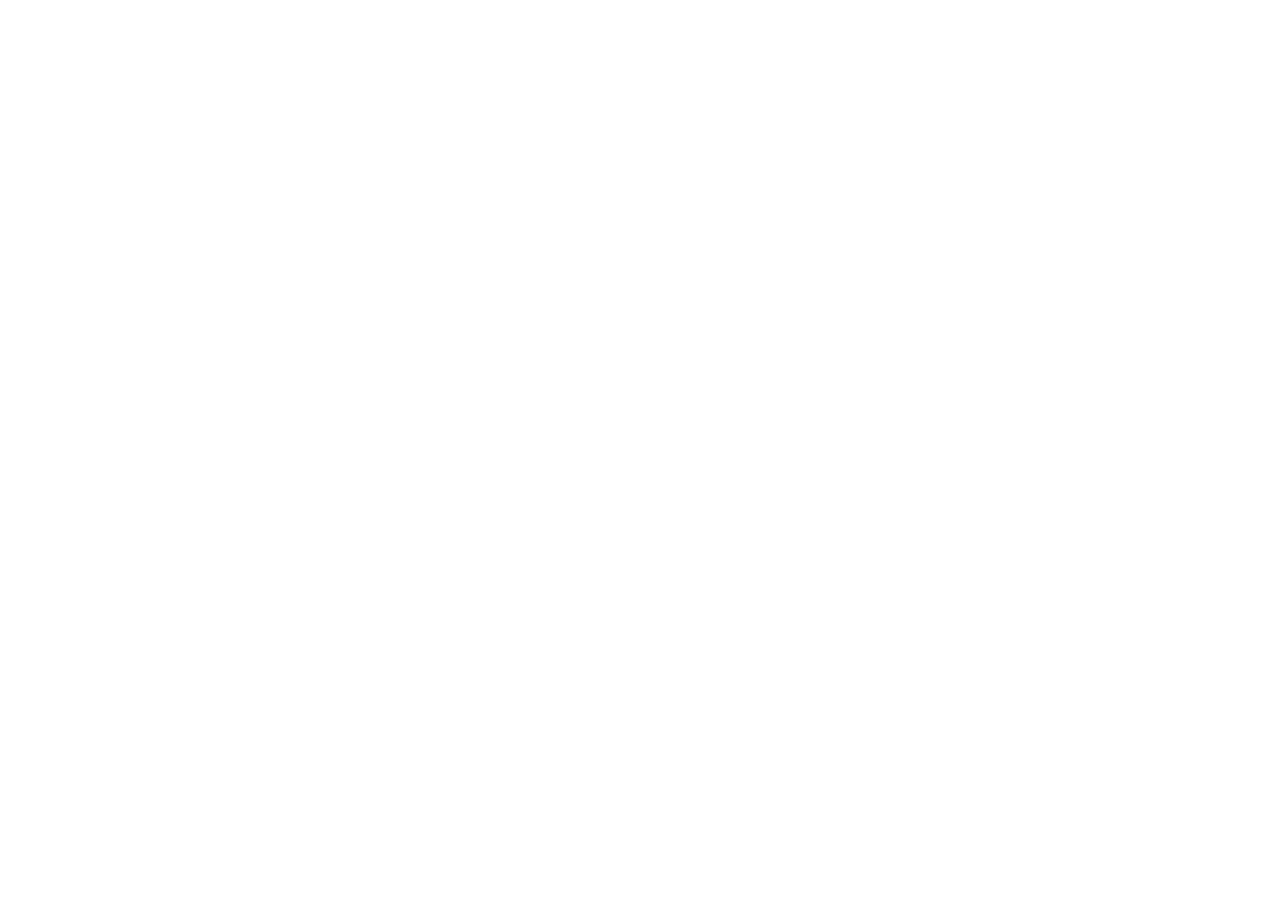
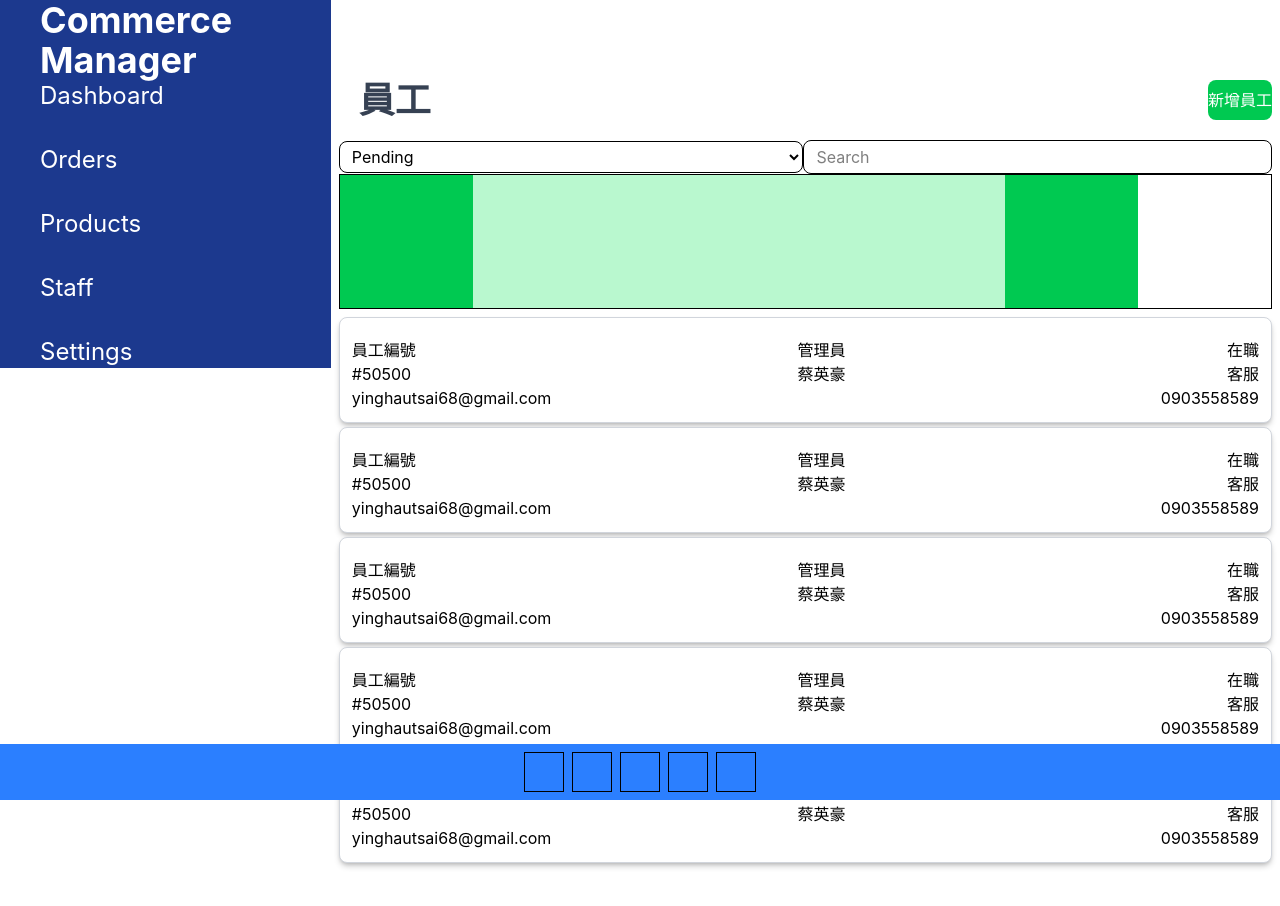
Before and after one commit to yinghautsai68/CommerceManager, a React app in the folder frontend/: page /workers in a window 1280 px wide. Before the commit this address had no page. Shown: the top 906 px of the page. Before the commit the page ends 800 px from the top, so only its background shows below. Built offline with nearby package versions, Linux system fonts and the light colour scheme; the HTML template or start-up script is replaced by a standard one.

Commit message:
feat: create OrderDetails and Workers Page

```diff
--- a/frontend/src/App.tsx
+++ b/frontend/src/App.tsx
@@ -7,6 +7,8 @@
 import Products from './pages/Products'
 import ProductDetails from './pages/ProductDetails'
 import Orders from './pages/Orders'
+import OrderDetails from './pages/OrderDetails'
+import Workers from './pages/Workers'
 
 const App = () => {
   return (
@@ -18,6 +20,8 @@
       <Route path='/products' element={<DashboardLayout><Products /></DashboardLayout>} />
       <Route path='/products/:id' element={<DashboardLayout><ProductDetails></ProductDetails></DashboardLayout>} />
       <Route path='/orders' element={<DashboardLayout><Orders /></DashboardLayout>} />
+      <Route path='/orders/:id' element={<DashboardLayout><OrderDetails /></DashboardLayout>} />
+      <Route path='/workers' element={<DashboardLayout><Workers /></DashboardLayout>} />
     </Routes >
   )
 }
--- a/frontend/src/Components/Card.tsx
+++ b/frontend/src/Components/Card.tsx
@@ -6,7 +6,7 @@
 }
 export const Card = ({ children, className }: CardProps) => {
     return (
-        <div className={`${className} w-full px-3 py-3 border border-gray-300  bg-white shadow-md/20 rounded-lg`}>
+        <div className={`${className} w-full px-2 py-3 border border-gray-300  bg-white shadow-md/20 rounded-lg`}>
             {children}
         </div>
     )
--- /dev/null
+++ b/frontend/src/Components/Details.tsx
@@ -0,0 +1,12 @@
+import React from 'react'
+
+const Details = () => {
+    return (
+        <div className='grid grid-cols-[1.5fr_2fr] py-2 border-b border-gray-300'>
+            <span>收件資訊</span>
+            <span className=''>2026/03/03 15:30</span>
+        </div>
+    )
+}
+
+export default Details
--- /dev/null
+++ b/frontend/src/Components/Filter.tsx
@@ -0,0 +1,26 @@
+import React from 'react'
+
+const Filter = () => {
+    return (
+        <div className='flex flex-col'>
+            <div className='flex flex-row justify-between items-center'>
+                <select className='flex-1 pl-2 py-1 border rounded-lg'>
+                    <option value="Pending" selected>Pending</option>
+                    <option value="Pending" disabled>Pending</option>
+                </select>
+                <input type="text" placeholder='Search' className='flex-1 pl-3 py-1 border rounded-lg' />
+            </div>
+            <div className='grid grid-cols-7 w-full border'>
+                <div className=' aspect-square bg-green-500'></div>
+                <div className=' aspect-square bg-green-200'></div>
+                <div className=' aspect-square bg-green-200'></div>
+                <div className='aspect-square bg-green-200'></div>
+                <div className=' aspect-square bg-green-200'></div>
+                <div className=' aspect-square bg-green-500'></div>
+            </div>
+        </div>
+
+    )
+}
+
+export default Filter
--- /dev/null
+++ b/frontend/src/Components/OrdersProductCard.tsx
@@ -0,0 +1,24 @@
+import React from 'react'
+
+import Sony from '../assets/sony_wh1000xm4.jpg'
+const OrdersProductCard = () => {
+    return (
+        <div className='flex flex-row items-center justify-between gap-2 py-1 border-b border-gray-300 '>
+            <img src={Sony} alt="" className='w-[20%] aspect-square border border-gray-300 rounded-lg' />
+            <div className=' flex flex-col gap-1 w-[75%] h-full  '>
+                <div className='flex flex-col'>
+                    <span className="translate-y-1 w-[100%] text-md font-medium truncate ">
+                        Hypersonic Headphones Wireless Pro
+                    </span>
+                    <div className=' flex flex-row justify-between items-center'>
+                        <span className='text-sm text-gray-500'>#50050</span>
+                        <span className='text-sm'>NT$ 1500 x1</span>
+                    </div>
+                </div>
+                <span className='block w-full text-right text-sm' >NT$ 1500</span>
+            </div>
+        </div>
+    )
+}
+
+export default OrdersProductCard
--- a/frontend/src/Components/Typography.tsx
+++ b/frontend/src/Components/Typography.tsx
@@ -15,5 +15,5 @@
 }
 
 export const SubTitle = ({ className, children }: TitleProps) => {
-    return <h1 className={`${className} text-xl `}> {children}</h1>
+    return <h1 className={`${className} text-lg `}> {children}</h1>
 }
--- /dev/null
+++ b/frontend/src/Components/WorkerCard.tsx
@@ -0,0 +1,29 @@
+import React from 'react'
+import { Card } from './Card'
+
+const WorkerCard = () => {
+    return (
+        <Card className='px-3 pt-5'>
+            <div className='flex flex-row justify-between items-end'>
+                <div className='flex flex-col'>
+                    <span>員工編號</span>
+                    <span>#50500</span>
+                </div>
+                <div className='flex flex-col'>
+                    <span>管理員</span>
+                    <span>蔡英豪</span>
+                </div>
+                <div className='flex flex-col'>
+                    <span>在職</span>
+                    <span>客服</span>
+                </div>
+            </div>
+            <div className='flex flex-row justify-between items-center'>
+                <span>yinghautsai68@gmail.com</span>
+                <span>0903558589</span>
+            </div>
+        </Card>
+    )
+}
+
+export default WorkerCard
--- /dev/null
+++ b/frontend/src/Pages/OrderDetails.tsx
@@ -0,0 +1,77 @@
+import React from 'react'
+import { SubTitle, Title } from '../components/Typography'
+import { Button } from '../components/Button'
+import { Card } from '../components/Card'
+import Details from '../components/Details'
+
+import Sony from '../assets/sony_wh1000xm4.jpg'
+import OrdersProductCard from '../components/OrdersProductCard'
+const OrderDetails = () => {
+    return (
+        <div className='w-full h-full'>
+            <div className='pl-10 pt-4 pb-2 rounded-tl-xl rounded-tr-xl  bg-blue-500'>
+                <span className=' text-3xl font-bold text-white'>訂單詳細資訊</span>
+            </div>
+            <div className='flex flex-col gap-2 px-2 pt-5 border border-gray-300 h-full'>
+                <div className='flex flex-row justify-between items-end px-3'>
+                    <div className='flex flex-col'>
+                        <span>訂單編號</span>
+                        <span>#50500</span>
+                    </div>
+                    <div className='flex flex-row gap-1'>
+                        <Button className='p-1'>編輯</Button>
+                        <Button className='p-1'>編輯</Button>
+                    </div>
+                </div>
+
+                <Card className='flex flex-col gap-2'>
+                    <SubTitle>收件資訊</SubTitle>
+                    <div>
+                        <Details></Details>
+                        <Details></Details>
+                        <Details></Details>
+                        <Details></Details>
+                    </div>
+                </Card>
+
+                <Card className='flex flex-col gap-2'>
+                    <SubTitle>收件資訊</SubTitle>
+                    <div className='flex flex-col'>
+                        <div className='flex flex-row gap-3'>
+                            <span>蔡英豪</span>
+                            <span>0903621658</span>
+                            <span>宅配</span>
+                        </div>
+                        <span>桃園市中壢區中北路200號</span>
+                        <span className='text-gray-500'>" 請下午三點再送過來謝謝! "</span>
+                    </div>
+                </Card>
+
+                <Card>
+                    <SubTitle>訂單商品</SubTitle>
+                    <div className='px-2'>
+                        <OrdersProductCard></OrdersProductCard>
+                        <OrdersProductCard></OrdersProductCard>
+                        <OrdersProductCard></OrdersProductCard>
+                        <OrdersProductCard></OrdersProductCard>
+                        <OrdersProductCard></OrdersProductCard>
+                    </div>
+                </Card>
+
+                <Card className='flex flex-col gap-3'>
+                    <div className='pl-3 py-3 bg-blue-500 rounded-xl'>
+                        <span className='text-white font-bold'>訂單金額</span>
+                    </div>
+                    <div className='px-3'>
+                        <Details></Details>
+                        <Details></Details>
+                        <Details></Details>
+                        <Details></Details>
+                    </div>
+                </Card>
+            </div>
+        </div>
+    )
+}
+
+export default OrderDetails
--- /dev/null
+++ b/frontend/src/Pages/Workers.tsx
@@ -0,0 +1,29 @@
+import React from 'react'
+import { Title } from '../components/Typography'
+import Filter from '../components/Filter'
+import { Button } from '../components/Button'
+import { Card } from '../components/Card'
+import WorkerCard from '../components/WorkerCard'
+
+const Workers = () => {
+    return (
+        <div className='flex flex-col gap-5'>
+            <div className='flex flex-row justify-between '>
+                <Title>員工</Title>
+                <Button>新增員工</Button>
+            </div>
+            <div className='flex flex-col gap-2'>
+                <Filter></Filter>
+                <div className='flex flex-col gap-1'>
+                    <WorkerCard></WorkerCard>
+                    <WorkerCard></WorkerCard>
+                    <WorkerCard></WorkerCard>
+                    <WorkerCard></WorkerCard>
+                    <WorkerCard></WorkerCard>
+                </div>
+            </div>
+        </div>
+    )
+}
+
+export default Workers
```
